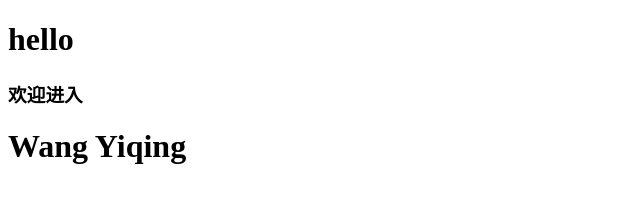
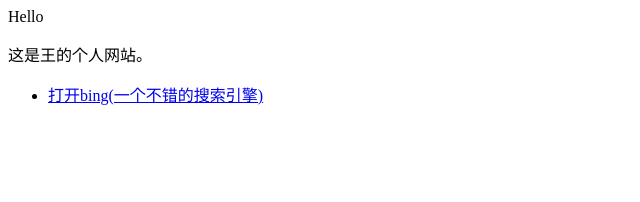
Before and after one commit to wanyyq/wangyyq.github.io, a plain HTML site: page index.html in a window 1280 px wide. Shown: the whole page, without its empty margins (0-640 px from the left). Drawn offline with Linux system fonts and the light colour scheme.

Commit message:
Update index.html

```diff
--- a/index.html
+++ b/index.html
@@ -1,12 +1,5 @@
-<!DOCTYPE html>
-<html lang="en">
-<head>
-    <meta charset="UTF-8">
-    <title>王</title>
-</head>
-<body>
-    <h1>hello
-    <h3 translate="no">欢迎进入</h3>
-    <h1 translate="no">Wang Yiqing</h1>
-</body>
-</html>
+<p>Hello</p>
+<p>这是王的个人网站。 </p>
+<ul>
+  <li> <a href="http://cn.bing.com">打开bing(一个不错的搜索引擎)</a> </li>
+</ul>
```
